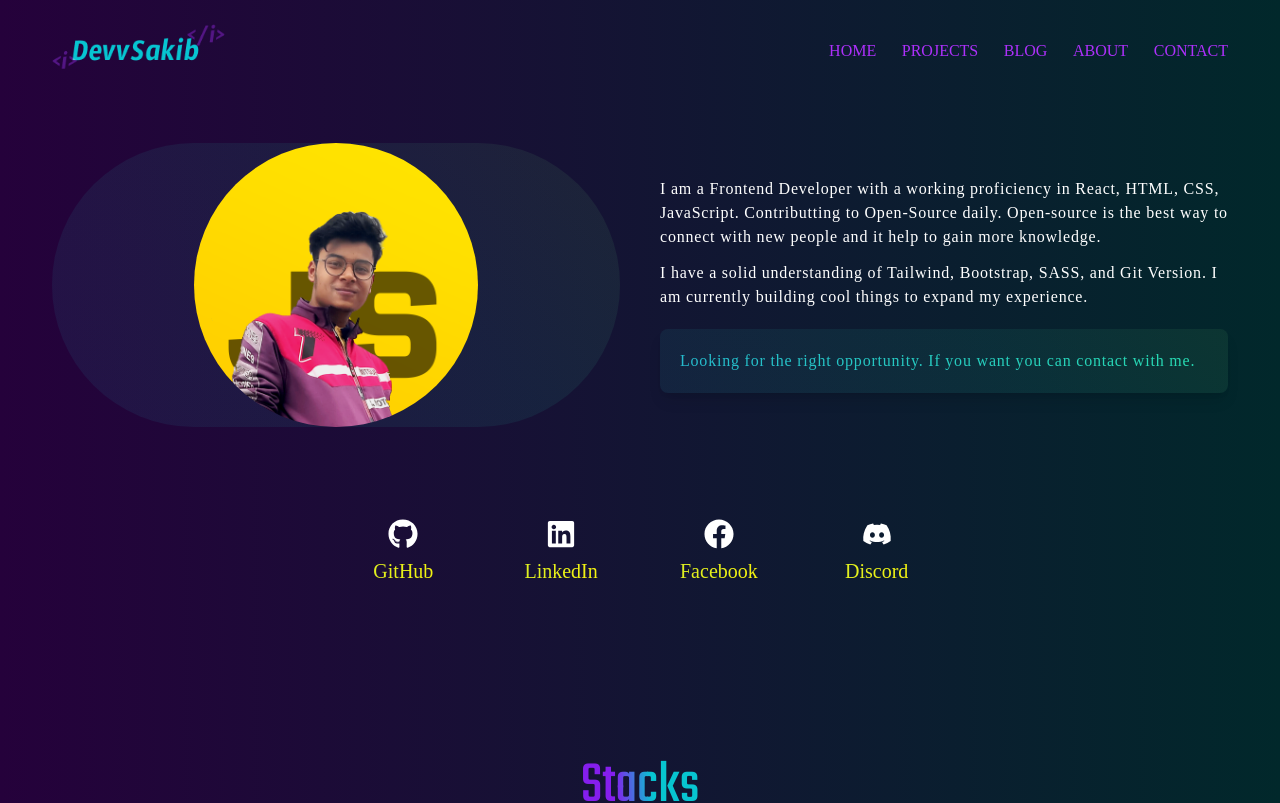
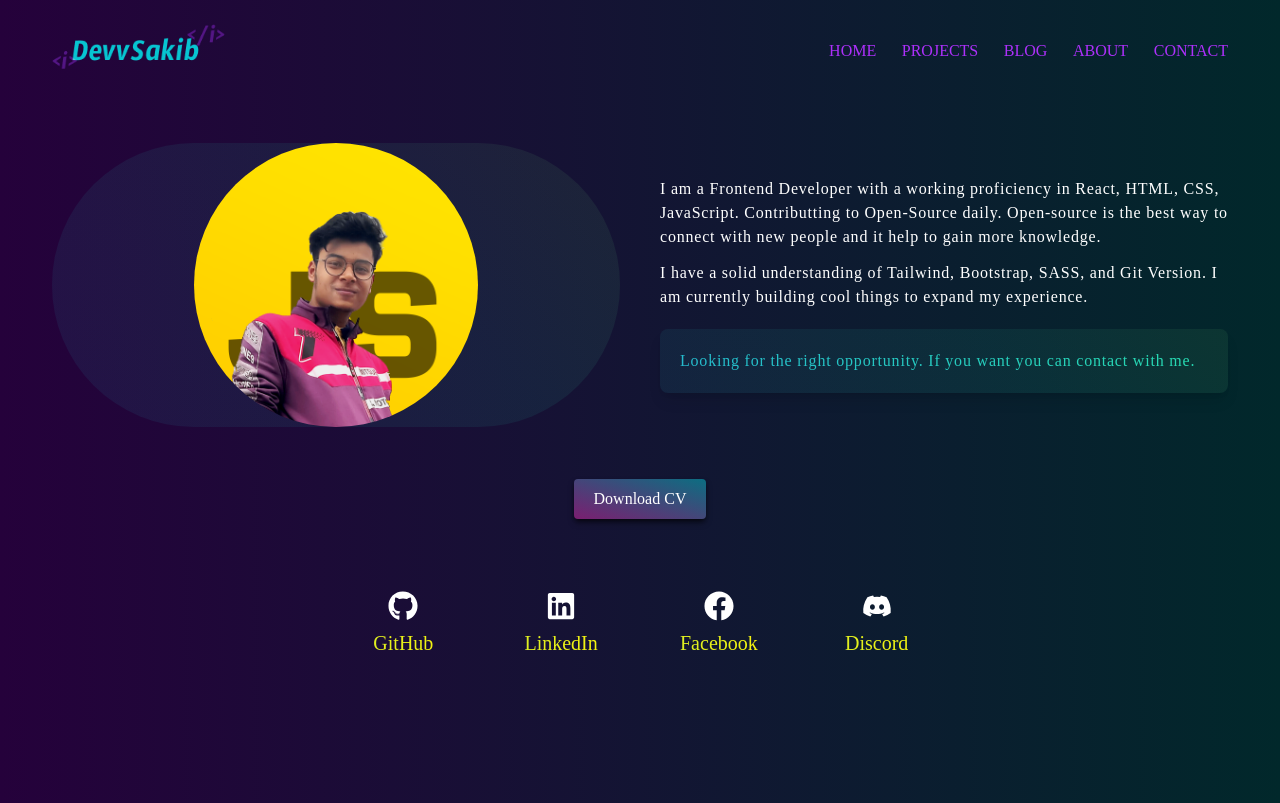
Before and after one commit to devvsakib/dsportfolio, a React (Vite) app: page /about in a window 1280 px wide. Shown: the top 803 px of the page. Built offline with nearby package versions, Linux system fonts and the light colour scheme; a web font is replaced by a local one.

Commit message:
cv added

```diff
--- a/src/components/About/Details.jsx
+++ b/src/components/About/Details.jsx
@@ -5,8 +5,11 @@ const Details = () => {
     return (
         <div className="mt-10 z-[9999999999999999999999999]">
             <div className="grid grid-cols-1 md:grid-cols-2  grid-rows-1  items-center gap-10">
-                <div className="rounded-full overflow-hidden bg-gradient-to-r  via-[#ffe700]/5 from-[#851EED]/5 to-[#07C5D1]/5 devv-bg">
-                    <img className="w-1/2 mx-auto rounded-full" src="/assets/DevvSakib.png" alt="" />
+
+                <div className="justify-center">
+                    <div className="rounded-full overflow-hidden bg-gradient-to-r  via-[#ffe700]/5 from-[#851EED]/5 to-[#07C5D1]/5 devv-bg">
+                        <img className="w-1/2 mx-auto rounded-full" src="/assets/DevvSakib.png" alt="" />
+                    </div>
                 </div>
                 <div className="text-md tracking-wider font-[poppins] text-white">
                     <p className="mb-3">I am a <span>Frontend Developer</span> with a working proficiency in React, HTML, CSS, JavaScript. Contributting to Open-Source daily. Open-source is the best way to connect with new people and it help to gain more knowledge.</p>
@@ -15,7 +18,14 @@ const Details = () => {
                         <p className="devvTextAnimation">Looking for the right opportunity. If you want you can contact with me.</p>
                     </div>
                 </div>
-                <SocialLinks/>
+                <div className="text-center md:col-span-2  mt-3">
+                    <button className="bg-gradient-to-bl from-[#07C5D1]/50 to-[#E02AAD]/50 text-white px-5 py-2 rounded  shadow-black/60 shadow-md">
+                        <a href="/assets/devvsakib.pdf" download>
+                        Download CV
+                        </a>
+                        </button>
+                </div>
+                <SocialLinks />
             </div>
             <div className="text-center  mt-40">
                 <h2 className="devv-title text-3xl md:text-6xl inline">Stacks</h2>
--- a/src/components/SocialLinks/SocialLinks.jsx
+++ b/src/components/SocialLinks/SocialLinks.jsx
@@ -1,7 +1,7 @@
 import { FaDiscord, FaFacebook, FaGithub, FaLinkedin } from 'react-icons/fa'
 const SocialLinks = () => {
     return (
-        <div className="text-xl mt-10 mx-auto grid grid-cols-4 gap-10 md:col-span-2 ">
+        <div className="text-xl mt-5 mx-auto grid grid-cols-4 gap-10 md:col-span-2 ">
             <a href="https://github.com/devvsakib" target="_blank" className="">
                 <div className="flex gap-2 flex-col items-center bg-white devv-icon p-5 py-3 rounded-lg ">
                     <FaGithub className="text-white text-3xl" />
```
Also changed, not shown: 1 other file (tests, documents, lock files or other folders).
